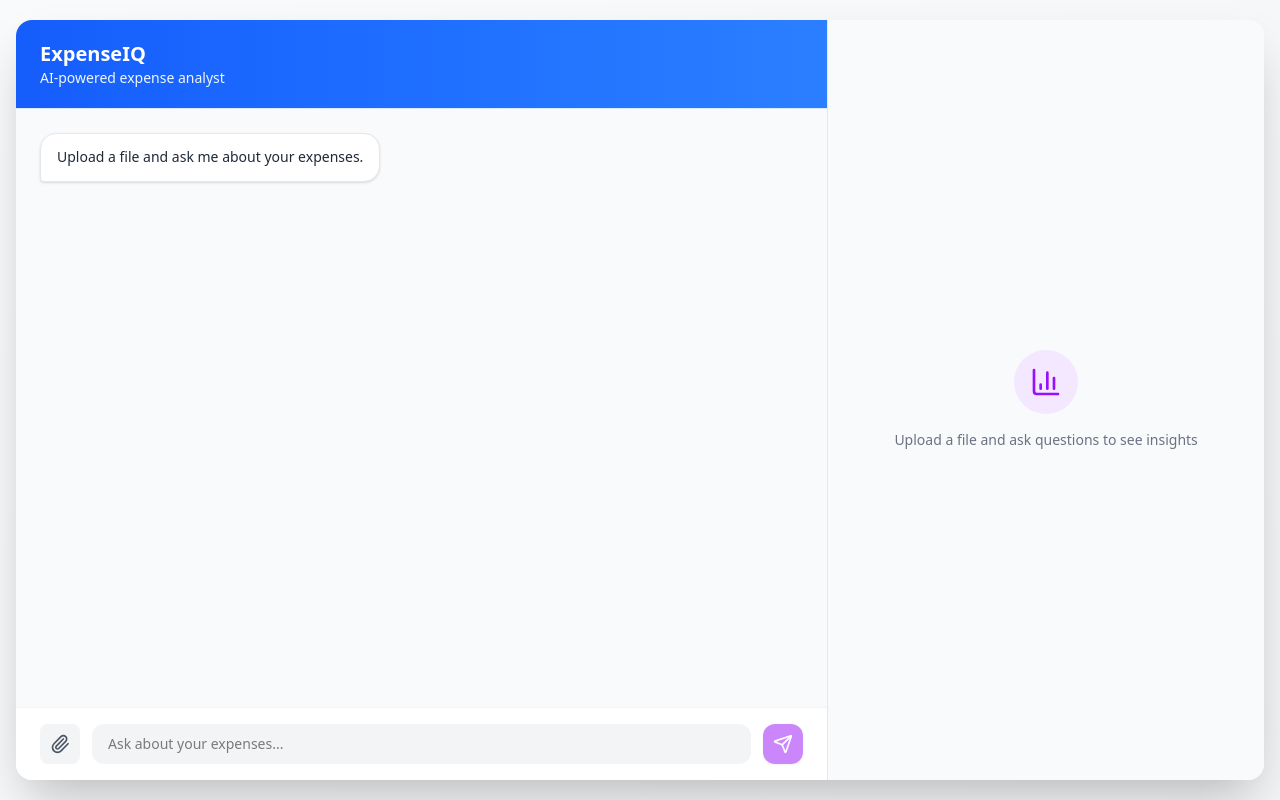
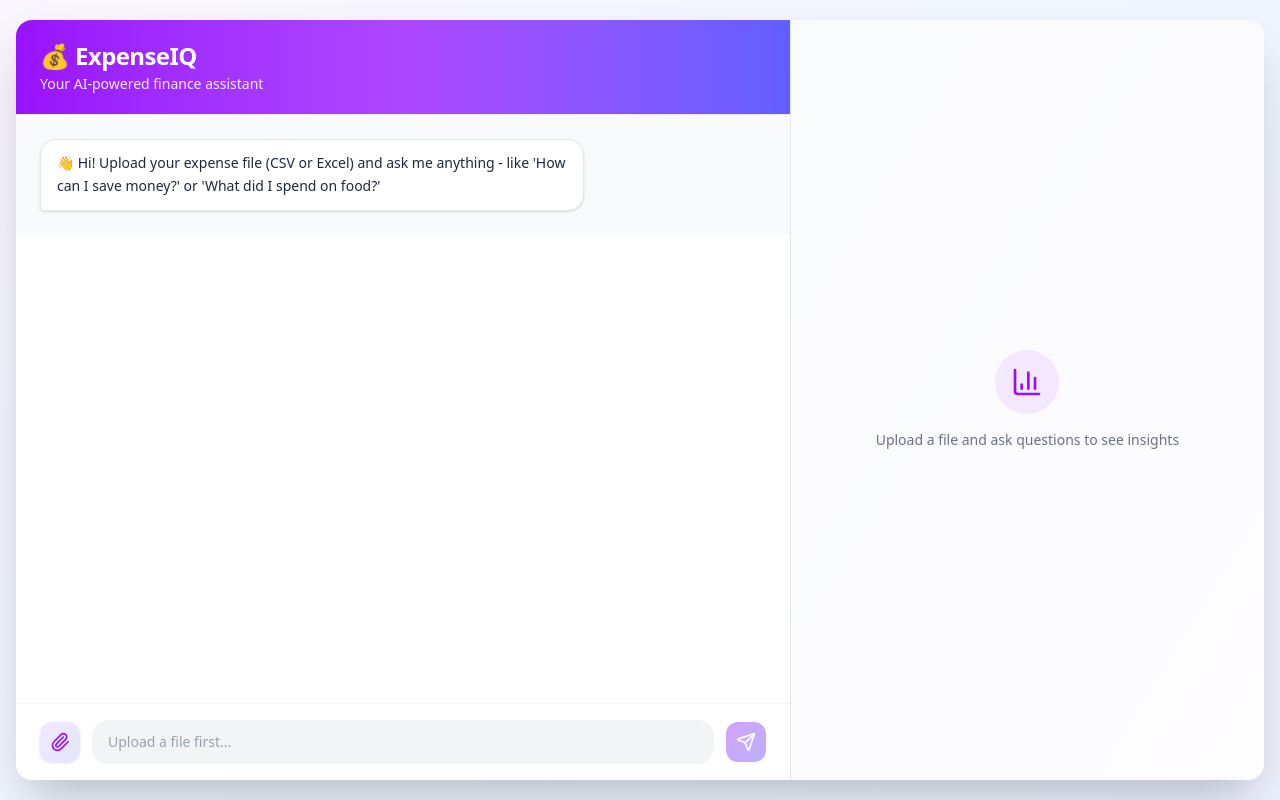
Before and after one commit to ritesh-negii/expenseiq, a React app in the folder frontend/: page / in a window 1280 px wide. Built offline with nearby package versions, Linux system fonts and the light colour scheme; the HTML template or start-up script is replaced by a standard one.

Commit message:
Updated UI and fixed scrolling

```diff
--- a/frontend/src/App.tsx
+++ b/frontend/src/App.tsx
@@ -9,7 +9,7 @@ function App() {
   const [messages, setMessages] = useState<Message[]>([
     {
       role: "assistant",
-      text: "Upload a file and ask me about your expenses.",
+      text: "👋 Hi! Upload your expense file (CSV or Excel) and ask me anything - like 'How can I save money?' or 'What did I spend on food?'",
     },
   ]);
   const [isLoading, setIsLoading] = useState(false);
@@ -22,18 +22,19 @@ function App() {
   const [showInsights, setShowInsights] = useState(false);
 
   const sendMessage = async () => {
-    if (!input || !file || isLoading) return;
+    if (!input.trim() || !file || isLoading) return;
 
-    setMessages((p) => [...p, { role: "user", text: input }]);
+    const userMessage = input.trim();
+    setMessages((p) => [...p, { role: "user", text: userMessage }]);
     setInput("");
     setIsLoading(true);
 
     const formData = new FormData();
     formData.append("file", file);
-    formData.append("question", input);
+    formData.append("question", userMessage);
 
     try {
-      const res = await fetch("https://expenseiq-6h8f.onrender.com/analyze", {
+      const res = await fetch("http://localhost:8000/analyze", {
         method: "POST",
         body: formData,
       });
@@ -48,12 +49,17 @@ function App() {
       setChartData(data.chartData || []);
       setTableData(data.tableData || []);
       setSummary(data.summary || null);
+
+      // Auto-show insights on mobile after first question
+      if (window.innerWidth < 1024 && data.chartData?.length > 0) {
+        setTimeout(() => setShowInsights(true), 500);
+      }
     } catch (error) {
       setMessages((p) => [
         ...p,
         {
           role: "assistant",
-          text: "Sorry, I couldn't analyze your file. Please try again.",
+          text: "⚠️ Oops! I couldn't analyze your file. Please check your connection and try again.",
         },
       ]);
     } finally {
@@ -62,47 +68,78 @@ function App() {
   };
 
   return (
-    <div className="min-h-screen bg-gradient-to-br from-gray-50 to-gray-100 flex items-center justify-center p-2 sm:p-4">
-      <div className="bg-white w-full h-[98vh] sm:h-[95vh] flex flex-col lg:flex-row rounded-lg sm:rounded-2xl shadow-2xl overflow-hidden">
+    <div className="h-screen w-screen bg-gradient-to-br from-purple-50 via-blue-50 to-indigo-50 flex items-center justify-center p-0 sm:p-4 overflow-hidden">
+      <div className="bg-white w-full h-full sm:h-[95vh] sm:max-h-[900px] flex flex-col lg:flex-row sm:rounded-2xl shadow-2xl overflow-hidden">
         {/* Left: Chat Column */}
-        <div className={`flex-1 flex flex-col min-w-0 ${showInsights ? 'hidden lg:flex' : 'flex'}`}>
-          <div className="px-4 sm:px-6 py-4 sm:py-5 border-b border-blue-100 bg-gradient-to-r from-blue-600 to-blue-500 flex items-center justify-between">
+        <div
+          className={`flex-1 flex flex-col min-w-0 h-full ${
+            showInsights ? "hidden lg:flex" : "flex"
+          }`}
+        >
+          <div className="px-4 sm:px-6 py-4 sm:py-5 border-b border-purple-100 bg-gradient-to-r from-purple-600 via-purple-500 to-indigo-500 flex items-center justify-between">
             <div>
-              <h1 className="text-lg sm:text-xl font-bold text-white">ExpenseIQ</h1>
-              <p className="text-xs sm:text-sm text-blue-50">AI-powered expense analyst</p>
+              <h1 className="text-lg sm:text-2xl font-bold text-white tracking-tight">
+                💰 ExpenseIQ
+              </h1>
+              <p className="text-xs sm:text-sm text-purple-100 mt-0.5">
+                Your AI-powered finance assistant
+              </p>
             </div>
             {(chartData.length > 0 || tableData.length > 0) && (
               <button
                 onClick={() => setShowInsights(!showInsights)}
-                className="lg:hidden bg-white/20 hover:bg-white/30 text-white px-3 py-1.5 rounded-lg text-sm font-medium transition-colors"
+                className="lg:hidden bg-white/20 backdrop-blur-sm hover:bg-white/30 text-white px-4 py-2 rounded-lg text-sm font-medium transition-all shadow-lg"
               >
-                Insights
+                📊 View Insights
               </button>
             )}
           </div>
 
-          <ChatWindow messages={messages} isLoading={isLoading} />
+          <div className="flex-1 min-h-0">
+            <ChatWindow messages={messages} isLoading={isLoading} />
+          </div>
 
           <InputBar
             input={input}
             setInput={setInput}
             onSend={sendMessage}
-            onFileSelect={(e) => setFile(e.target.files?.[0] || null)}
+            onFileSelect={(e) => {
+              setFile(e.target.files?.[0] || null);
+              // Show insights panel if it exists
+              if (chartData.length > 0 && window.innerWidth < 1024) {
+                setShowInsights(false);
+              }
+            }}
             fileName={file?.name}
             onRemoveFile={() => setFile(null)}
+            disabled={isLoading}
           />
         </div>
 
         {/* Right: Insights Column */}
-        <div className={`w-full lg:w-[35%] lg:min-w-[420px] lg:max-w-[520px] bg-gray-50 border-l border-gray-200 overflow-y-auto flex-shrink-0 ${showInsights ? 'flex' : 'hidden lg:flex'} flex-col`}>
-          <div className="lg:hidden px-4 py-3 border-b border-gray-200 bg-white flex items-center justify-between sticky top-0 z-10">
-            <h2 className="text-lg font-bold text-gray-800">Insights</h2>
+        <div
+          className={`w-full lg:w-[38%] lg:min-w-[450px] lg:max-w-[550px] bg-gradient-to-br from-gray-50 to-purple-50/30 border-l border-gray-200 flex-shrink-0 h-full ${
+            showInsights ? "flex" : "hidden lg:flex"
+          } flex-col overflow-hidden`}
+        >
+          <div className="lg:hidden px-4 py-3 border-b border-gray-200 bg-white/80 backdrop-blur-sm flex items-center justify-between sticky top-0 z-10">
+            <h2 className="text-lg font-bold text-gray-800">📊 Your Insights</h2>
             <button
               onClick={() => setShowInsights(false)}
-              className="text-gray-500 hover:text-gray-700 p-1"
+              className="text-gray-500 hover:text-gray-700 p-1.5 hover:bg-gray-100 rounded-lg transition-all"
             >
-              <svg className="w-6 h-6" fill="none" stroke="currentColor" viewBox="0 0 24 24">
-                <path strokeLinecap="round" strokeLinejoin="round" strokeWidth={2} d="M6 18L18 6M6 6l12 12" />
+              <svg
+                className="w-6 h-6"
+                fill="none"
+                stroke="currentColor"
+                viewBox="0 0 24 24"
+              >
+                <path
+                  strokeLinecap="round"
+                  strokeLinejoin="round"
+                  strokeWidth={2}
+                  d="M6 18L18 6M6 6l12 12"
+                />
               </svg>
             </button>
           </div>
--- a/frontend/src/components/ChatWindow.tsx
+++ b/frontend/src/components/ChatWindow.tsx
@@ -9,7 +9,8 @@ type Props = {
 
 export default function ChatWindow({ messages, isLoading }: Props) {
   return (
-    <div className="flex-1 overflow-y-auto px-3 sm:px-6 py-4 sm:py-6 bg-gray-50">
+
+    <div className="flex-1 min-h-0 overflow-y-auto px-3 sm:px-6 py-4 sm:py-6 bg-gray-50">
       <div className="max-w-4xl mx-auto space-y-3 sm:space-y-4">
         {messages.map((msg, i) => (
           <MessageBubble key={i} message={msg} />
--- a/frontend/src/components/InputBar.tsx
+++ b/frontend/src/components/InputBar.tsx
@@ -8,6 +8,7 @@ type Props = {
   onFileSelect: (e: React.ChangeEvent<HTMLInputElement>) => void;
   fileName?: string;
   onRemoveFile?: () => void;
+  disabled?: boolean;
 };
 
 export default function InputBar({
@@ -17,6 +18,7 @@ export default function InputBar({
   onFileSelect,
   fileName,
   onRemoveFile,
+  disabled = false,
 }: Props) {
   const fileInputRef = useRef<HTMLInputElement>(null);
 
@@ -26,51 +28,67 @@ export default function InputBar({
     }
     onRemoveFile?.();
   };
+
+  const handleKeyPress = (e: React.KeyboardEvent<HTMLInputElement>) => {
+    if (e.key === "Enter" && !e.shiftKey && !disabled) {
+      e.preventDefault();
+      onSend();
+    }
+  };
+
   return (
     <div className="px-3 sm:px-6 py-3 sm:py-4 border-t border-gray-100 bg-white">
       {fileName && (
-        <div className="mb-2 sm:mb-3 flex items-center justify-between gap-2 text-xs bg-purple-50 px-2 sm:px-3 py-1.5 sm:py-2 rounded-lg border border-purple-100">
+        <div className="mb-2 sm:mb-3 flex items-center justify-between gap-2 text-xs bg-gradient-to-r from-purple-50 to-indigo-50 px-3 sm:px-4 py-2 sm:py-2.5 rounded-xl border border-purple-200 shadow-sm">
           <div className="flex items-center gap-2 text-purple-700 min-w-0">
-            <Paperclip className="w-3 h-3 sm:w-3.5 sm:h-3.5 flex-shrink-0" />
-            <span className="font-medium truncate text-[11px] sm:text-xs">{fileName}</span>
+            <div className="w-8 h-8 bg-purple-100 rounded-lg flex items-center justify-center flex-shrink-0">
+              <Paperclip className="w-4 h-4 text-purple-600" />
+            </div>
+            <div className="min-w-0">
+              <p className="font-semibold truncate text-xs sm:text-sm">{fileName}</p>
+              <p className="text-[10px] sm:text-xs text-purple-500">Ready to analyze</p>
+            </div>
           </div>
           <button
             onClick={handleRemoveFile}
-            className="text-purple-400 hover:text-purple-600 transition-colors flex-shrink-0"
+            className="text-purple-400 hover:text-purple-600 hover:bg-purple-100 p-1.5 rounded-lg transition-all flex-shrink-0"
+            disabled={disabled}
           >
-            <X className="w-3.5 h-3.5 sm:w-4 sm:h-4" />
+            <X className="w-4 h-4 sm:w-5 sm:h-5" />
           </button>
         </div>
       )}
 
       <div className="flex items-center gap-2 sm:gap-3">
-        <label className="cursor-pointer flex-shrink-0">
+        <label className={`cursor-pointer flex-shrink-0 ${disabled ? 'opacity-50 cursor-not-allowed' : ''}`}>
           <input
             ref={fileInputRef}
             type="file"
             accept=".csv,.xlsx,.xls"
             className="hidden"
             onChange={onFileSelect}
+            disabled={disabled}
           />
-          <div className="p-2 sm:p-2.5 rounded-lg bg-gray-100 hover:bg-gray-200 transition-colors">
-            <Paperclip className="w-4 h-4 sm:w-5 sm:h-5 text-gray-600" />
+          <div className={`p-2 sm:p-2.5 rounded-xl bg-gradient-to-br from-purple-100 to-indigo-100 hover:from-purple-200 hover:to-indigo-200 transition-all shadow-sm ${disabled ? 'hover:from-purple-100 hover:to-indigo-100' : ''}`}>
+            <Paperclip className="w-4 h-4 sm:w-5 sm:h-5 text-purple-600" />
           </div>
         </label>
 
-        <div className="flex-1 flex items-center gap-2 bg-gray-100 rounded-lg sm:rounded-xl px-3 sm:px-4 py-2 sm:py-2.5 min-w-0">
+        <div className="flex-1 flex items-center gap-2 bg-gray-100 rounded-xl sm:rounded-2xl px-3 sm:px-4 py-2 sm:py-3 min-w-0 focus-within:ring-2 focus-within:ring-purple-500/50 transition-all">
           <input
             value={input}
             onChange={(e) => setInput(e.target.value)}
-            onKeyPress={(e) => e.key === "Enter" && !e.shiftKey && onSend()}
-            placeholder="Ask about your expenses..."
-            className="flex-1 bg-transparent outline-none text-xs sm:text-sm min-w-0"
+            onKeyPress={handleKeyPress}
+            placeholder={fileName ? "Ask about your expenses..." : "Upload a file first..."}
+            className="flex-1 bg-transparent outline-none text-xs sm:text-sm placeholder:text-gray-400 min-w-0"
+            disabled={disabled || !fileName}
           />
         </div>
 
         <button
           onClick={onSend}
-          disabled={!input.trim()}
-          className="p-2 sm:p-2.5 rounded-lg sm:rounded-xl bg-purple-600 text-white hover:bg-purple-700 disabled:opacity-50 disabled:cursor-not-allowed transition-all shadow-sm flex-shrink-0"
+          disabled={!input.trim() || !fileName || disabled}
+          className="p-2 sm:p-2.5 rounded-xl bg-gradient-to-br from-purple-600 to-indigo-600 text-white hover:from-purple-700 hover:to-indigo-700 disabled:opacity-40 disabled:cursor-not-allowed transition-all shadow-lg hover:shadow-xl disabled:shadow-sm flex-shrink-0"
         >
           <Send className="w-4 h-4 sm:w-5 sm:h-5" />
         </button>
--- a/frontend/src/index.css
+++ b/frontend/src/index.css
@@ -1 +1,29 @@
 @import "tailwindcss";
+
+/* Prevent page scrolling - app should be contained */
+html, body, #root {
+  margin: 0;
+  padding: 0;
+  height: 100%;
+  overflow: hidden;
+}
+
+/* Custom scrollbar for better UX */
+::-webkit-scrollbar {
+  width: 8px;
+  height: 8px;
+}
+
+::-webkit-scrollbar-track {
+  background: #f1f5f9;
+  border-radius: 10px;
+}
+
+::-webkit-scrollbar-thumb {
+  background: #cbd5e1;
+  border-radius: 10px;
+}
+
+::-webkit-scrollbar-thumb:hover {
+  background: #94a3b8;
+}
```
